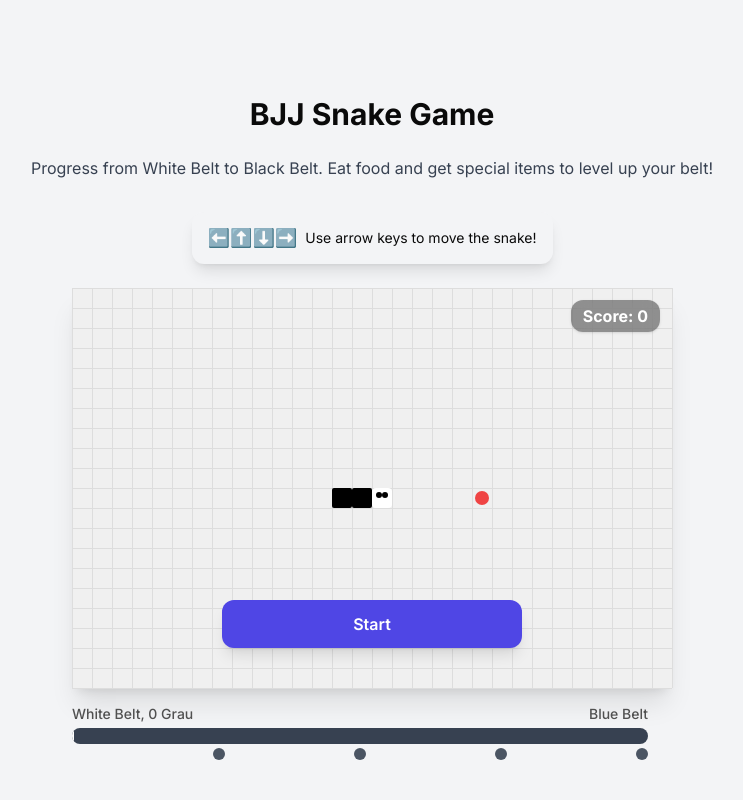
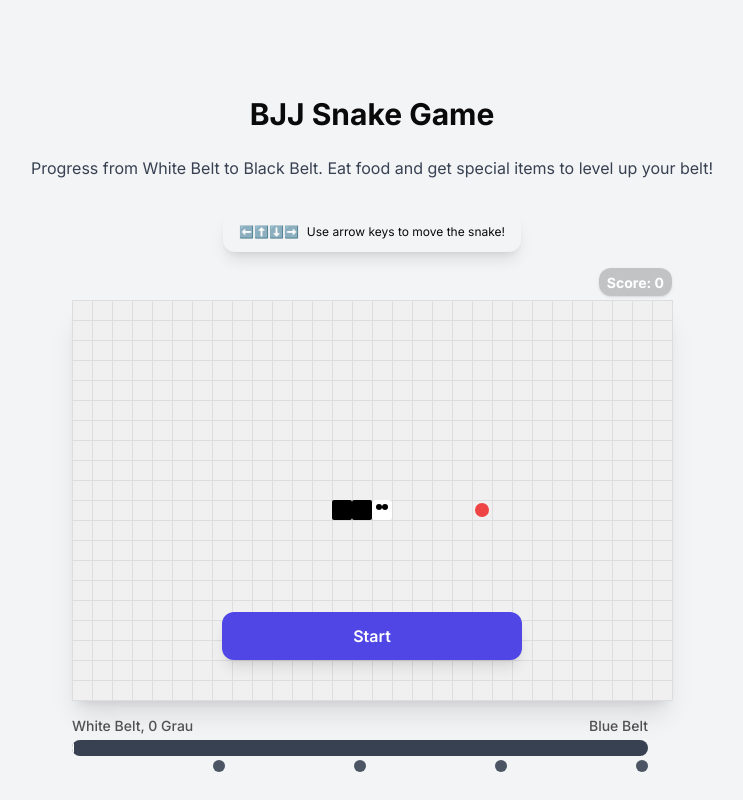
Before and after one commit to SeokyoungYou/bjj-snake-game, a Next.js app: page / in a window 1280 px wide. Shown: the top 800 px of the page, without its empty margins (268-1011 px from the left). Built offline with nearby package versions, Linux system fonts and the light colour scheme.

Commit message:
fix: score position

```diff
--- a/components/game-board.tsx
+++ b/components/game-board.tsx
@@ -20,7 +20,7 @@ import Food from "./objects/Food";
 import SpecialFood from "./objects/SpecialFood";
 import SpecialEffect from "./objects/SpecialEffect";
 import BeltProgressBar from "./belt-progress-bar";
-import { PauseIcon, StopCircle, StopCircleIcon } from "lucide-react";
+import { PauseIcon, Square, StopCircle, StopCircleIcon } from "lucide-react";
 
 interface GameBoardProps {
   gameState: GameState;
@@ -47,7 +47,7 @@ const GameBoard: React.FC<GameBoardProps> = ({
 
   const scrollToGameBoard = () => {
     window.scrollTo({
-      top: (gameBoardRef.current?.offsetTop ?? 0) - 10,
+      top: (gameBoardRef.current?.offsetTop ?? 0) - 40,
       behavior: "smooth",
     });
   };
@@ -128,7 +128,7 @@ const GameBoard: React.FC<GameBoardProps> = ({
             )}
             onClick={onGameStop}
           >
-            <PauseIcon className="w-5 h-5" />
+            <Square className="w-5 h-5" />
           </button>
         )}
 
@@ -167,16 +167,16 @@ const GameBoard: React.FC<GameBoardProps> = ({
         )}
 
         {/* Score and combo display */}
-        <div className="absolute top-3 right-3 z-50">
-          <div className="backdrop-blur bg-black/40 px-3 py-1 rounded-xl shadow">
-            <span className="text-white font-bold text-base">
+        <div className="absolute -top-8 right-0 z-50">
+          <div className="backdrop-blur bg-black/20 px-2 py-0.5 rounded-xl shadow">
+            <span className="text-white font-bold text-sm">
               Score: {gameState.score}
             </span>
           </div>
         </div>
 
         {combo > 1 && (
-          <div className="absolute top-3 left-3 z-50">
+          <div className="absolute top-0 left-0 z-50">
             <div className="backdrop-blur bg-yellow-400/80 px-3 py-1 rounded-xl shadow">
               <span className="text-white font-bold text-base">
                 Combo: {combo}x
--- a/components/game-container.tsx
+++ b/components/game-container.tsx
@@ -30,9 +30,9 @@ export default function GameContainer() {
   const { isMobile } = useViewportSize();
 
   return (
-    <div className="flex flex-col items-center gap-6">
-      <div className="flex items-center justify-center gap-2 px-4 py-3 bg-gray-100 rounded-xl text-sm shadow-lg">
-        <span className="text-lg">⬅️⬆️⬇️➡️</span>
+    <div className="flex flex-col items-center gap-12">
+      <div className="flex items-center justify-center gap-2 px-4 py-3 bg-gray-100 rounded-xl text-xs shadow-lg">
+        <span className="text-xs">⬅️⬆️⬇️➡️</span>
         <span className={cn(isMobile ? "hidden" : "block")}>
           Use arrow keys to move the snake!
         </span>
```
